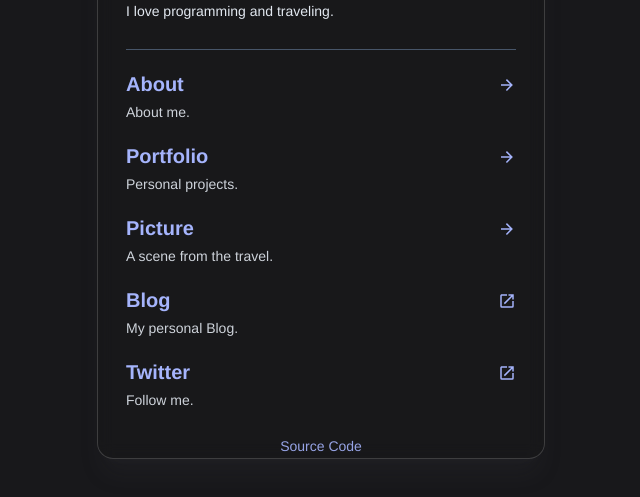
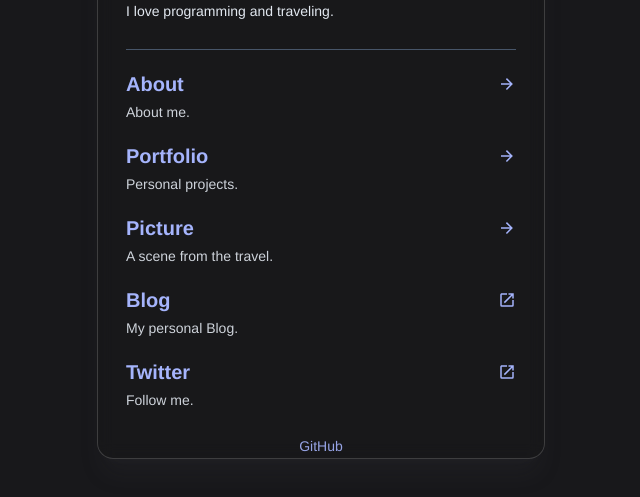
Before and after one commit to k-urtica/k-urtica.github.io, a Nuxt app: page / in a window 1280 px wide. Shown: the part 225-722 px from the top of the page, without its empty margins (319-959 px from the left). Built offline with nearby package versions, Linux system fonts and the light colour scheme; a web font is replaced by a local one.

Commit message:
refactor

```diff
--- a/src/components/MdiIcon.vue
+++ b/src/components/MdiIcon.vue
@@ -12,8 +12,8 @@ withDefaults(
     size?: string;
   }>(),
   {
-    color: '#e2e8f0',
-    size: '24',
+    color: 'currentColor',
+    size: '1.2em',
   }
 );
 </script>
--- a/src/components/NavLink.vue
+++ b/src/components/NavLink.vue
@@ -1,12 +1,8 @@
 <template>
-  <nav class="border-slate-300/20 bg-gray-700/50">
-    <ul>
-      <li>
-        <NuxtLink to="/" class="inline-block px-4 py-1">
-          <mdi-icon :icon="mdiHomeCircleOutline" class="inline" color="#5eead4" aria-label="Home" />
-        </NuxtLink>
-      </li>
-    </ul>
+  <nav class="border-slate-300/20 bg-gray-700/30">
+    <NuxtLink to="/" class="flex items-center p-2">
+      <MdiIcon :icon="mdiHomeCircleOutline" class="text-amber-200" size="24" aria-label="Home" />
+    </NuxtLink>
   </nav>
 </template>
 
--- a/src/components/SkillLists.vue
+++ b/src/components/SkillLists.vue
@@ -1,22 +1,18 @@
 <template>
-  <div>
   <ul class="grid grid-cols-2 gap-4 sm:grid-cols-3 md:grid-cols-4 lg:grid-cols-6">
     <li
-        v-for="skill in skills"
-        :key="skill.title"
-        class="flex flex-col rounded-2xl border border-slate-200/20 bg-slate-700/30 p-4 text-center shadow-lg shadow-gray-500/10"
+      v-for="{ title, color, icon, rating } in skills"
+      :key="title"
+      class="flex flex-col rounded-xl border border-slate-200/20 bg-slate-700/30 p-4 text-center shadow-lg shadow-gray-500/10"
     >
-        <div class="mx-auto">
-          <mdi-icon :icon="skill.icon" :color="skill.color" size="36" />
-        </div>
+      <MdiIcon :icon :color size="36" class="mx-auto" />
 
-        <h3 class="mt-3 text-slate-100">{{ skill.title }}</h3>
-        <div class="mt-1 flex basis-1 justify-center text-yellow-200/95">
-          <mdi-icon v-for="n in skill.rating" :key="n" :icon="mdiStar" color="#FEF08A" size="15" />
+      <h3 class="mt-3 text-slate-100">{{ title }}</h3>
+      <div class="mt-1 flex justify-center text-yellow-200/90">
+        <MdiIcon v-for="n in rating" :key="n" :icon="mdiStar" size="14" />
       </div>
     </li>
   </ul>
-  </div>
 </template>
 
 <script setup lang="ts">
--- a/src/pages/about.vue
+++ b/src/pages/about.vue
@@ -52,9 +52,13 @@
           <h2 class="mb-3 text-2xl font-bold text-lime-300">Contact</h2>
           <p class="text-slate-200">
             Contact me on
-            <NuxtLink to="https://twitter.com/k_urtica" target="_blank" class="text-teal-300">
+            <NuxtLink
+              to="https://twitter.com/k_urtica"
+              target="_blank"
+              class="inline-flex items-center gap-1 text-teal-300"
+            >
               Twitter
-              <mdi-icon class="inline" size="16" color="#64748b" :icon="mdiOpenInNew" />
+              <MdiIcon size="16" :icon="mdiOpenInNew" />
             </NuxtLink>
           </p>
         </section>
--- a/src/pages/index.vue
+++ b/src/pages/index.vue
@@ -8,18 +8,16 @@
       </header>
 
       <section class="mb-3 mt-7 border-t border-slate-600">
-        <ul>
-          <li v-for="menu in menus" :key="menu.title" class="mt-5">
-            <NuxtLink :to="menu.to" class="text-indigo-300">
-              <h2 class="relative text-xl font-bold underline-offset-2 hover:underline">
-                {{ menu.title }}
-                <span class="absolute right-0 top-1.5">
-                  <mdi-icon :icon="menu.icon" color="#a5b4fc" size="18" />
-                </span>
+        <ul class="mt-5 space-y-5">
+          <li v-for="{ title, to, icon, caption } in menus" :key="title">
+            <NuxtLink :to class="flex items-center justify-between gap-2 text-indigo-300">
+              <h2 class="text-xl font-bold underline-offset-2 hover:underline">
+                {{ title }}
               </h2>
+              <MdiIcon :icon size="18" />
             </NuxtLink>
             <p class="mt-1 text-sm text-slate-200/90">
-              {{ menu.caption }}
+              {{ caption }}
             </p>
           </li>
         </ul>
@@ -31,7 +29,7 @@
           target="_blank"
           class="text-sm text-indigo-300/90"
         >
-          Source Code
+          GitHub
         </NuxtLink>
       </footer>
     </glass-card>
```
Lines whose indentation alone changed are shown as unchanged.
